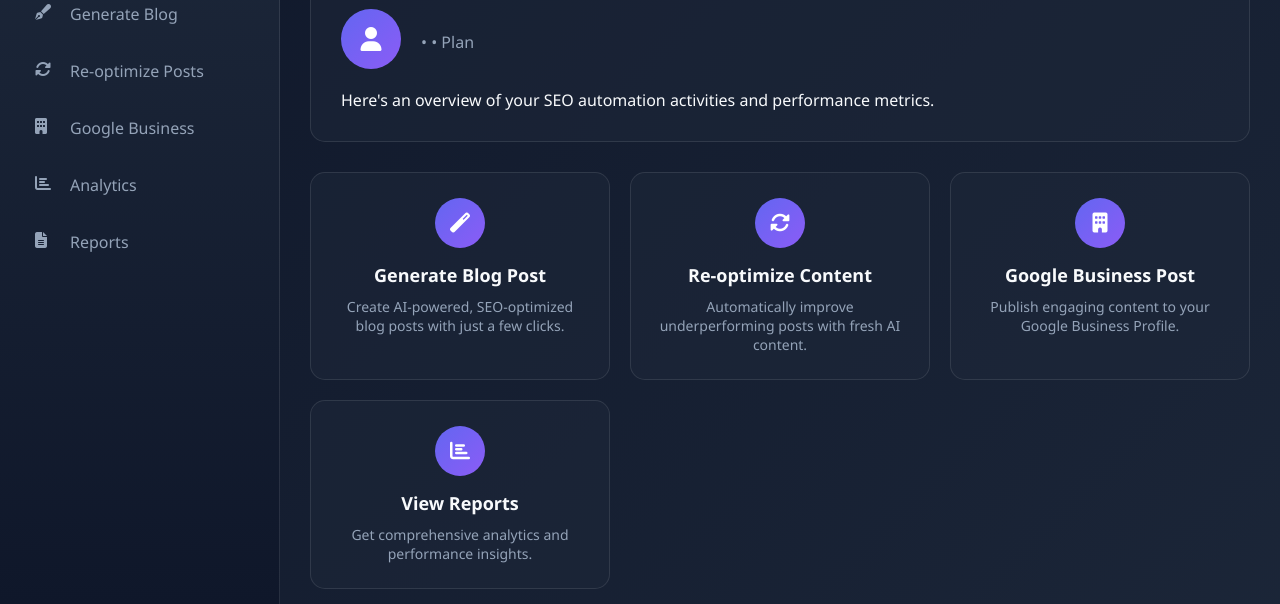
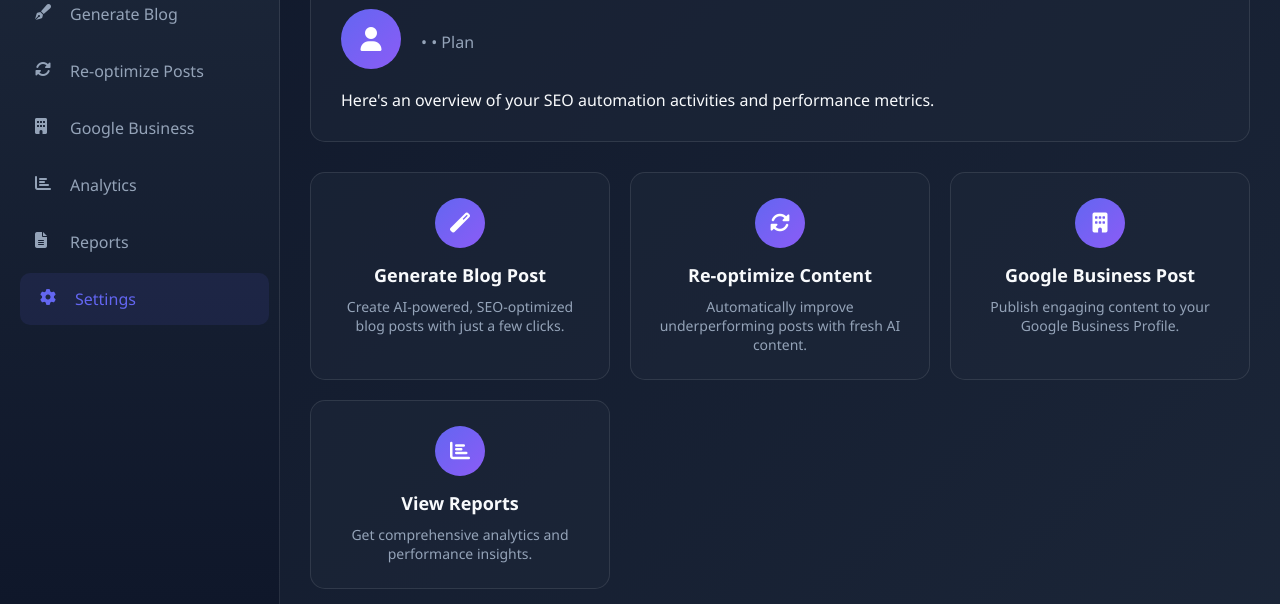
Before and after one commit to HTS-CEO/MCP-YAML---SOP-enable-AI-SEO-automation2, a Flask app: template templates/dashboard.html in a window 1280 px wide. Shown: the part 195-799 px from the top of the page. Run offline with Flask 3, Linux system fonts and the light colour scheme; the template is opened without the code that fills it, so the values that code supplies are empty.

Commit message:
Update dashboard.html

```diff
--- a/templates/dashboard.html
+++ b/templates/dashboard.html
@@ -447,7 +447,12 @@
                     <span>Reports</span>
                 </a>
             </li>
-
+            <li class="menu-item">
+                <a class="menu-link active" href="/settings">
+                    <i class="fas fa-cog menu-icon"></i>
+                    <span>Settings</span>
+                </a>
+            </li>
 
         </ul>
     </aside>
```
